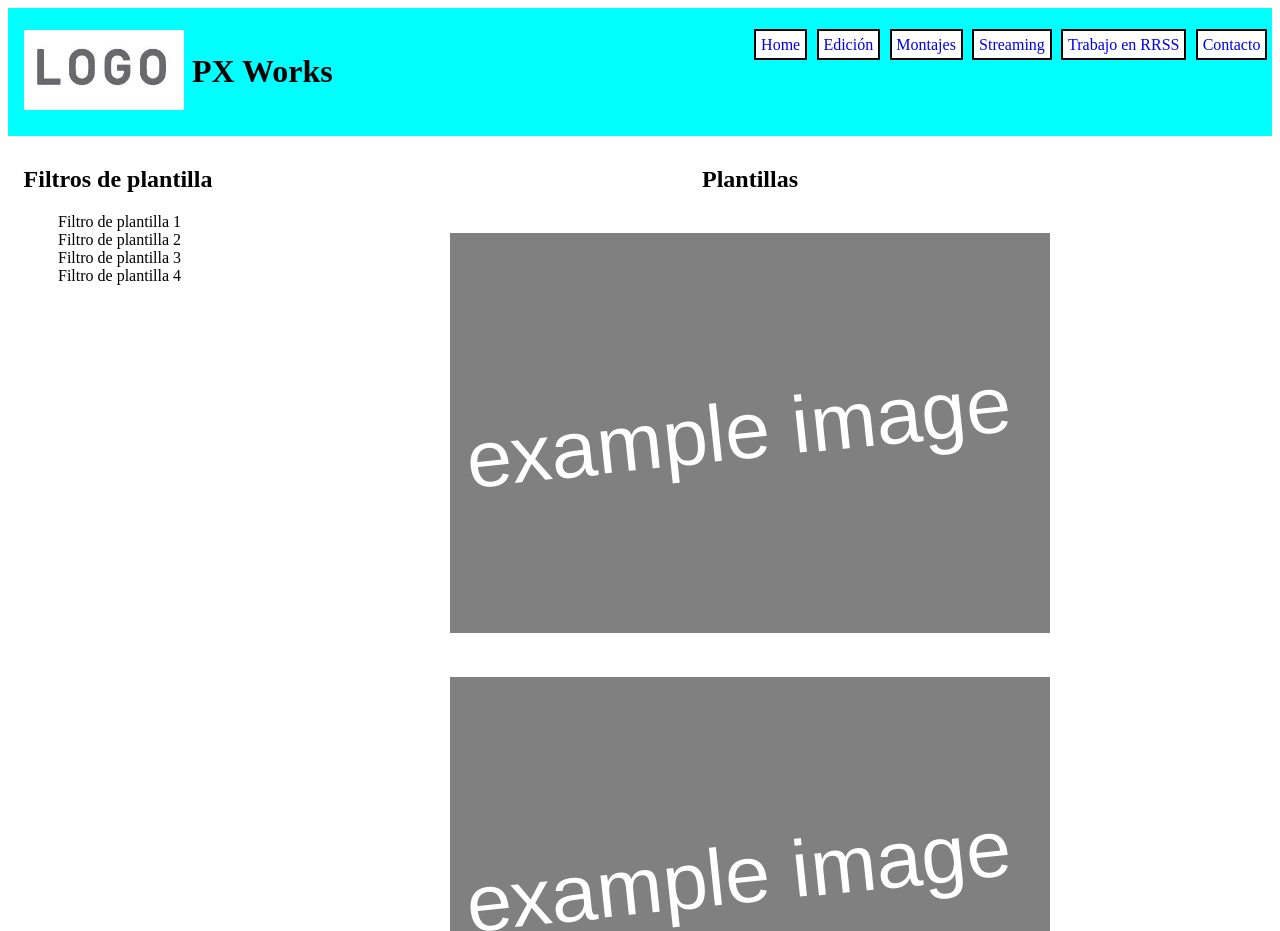
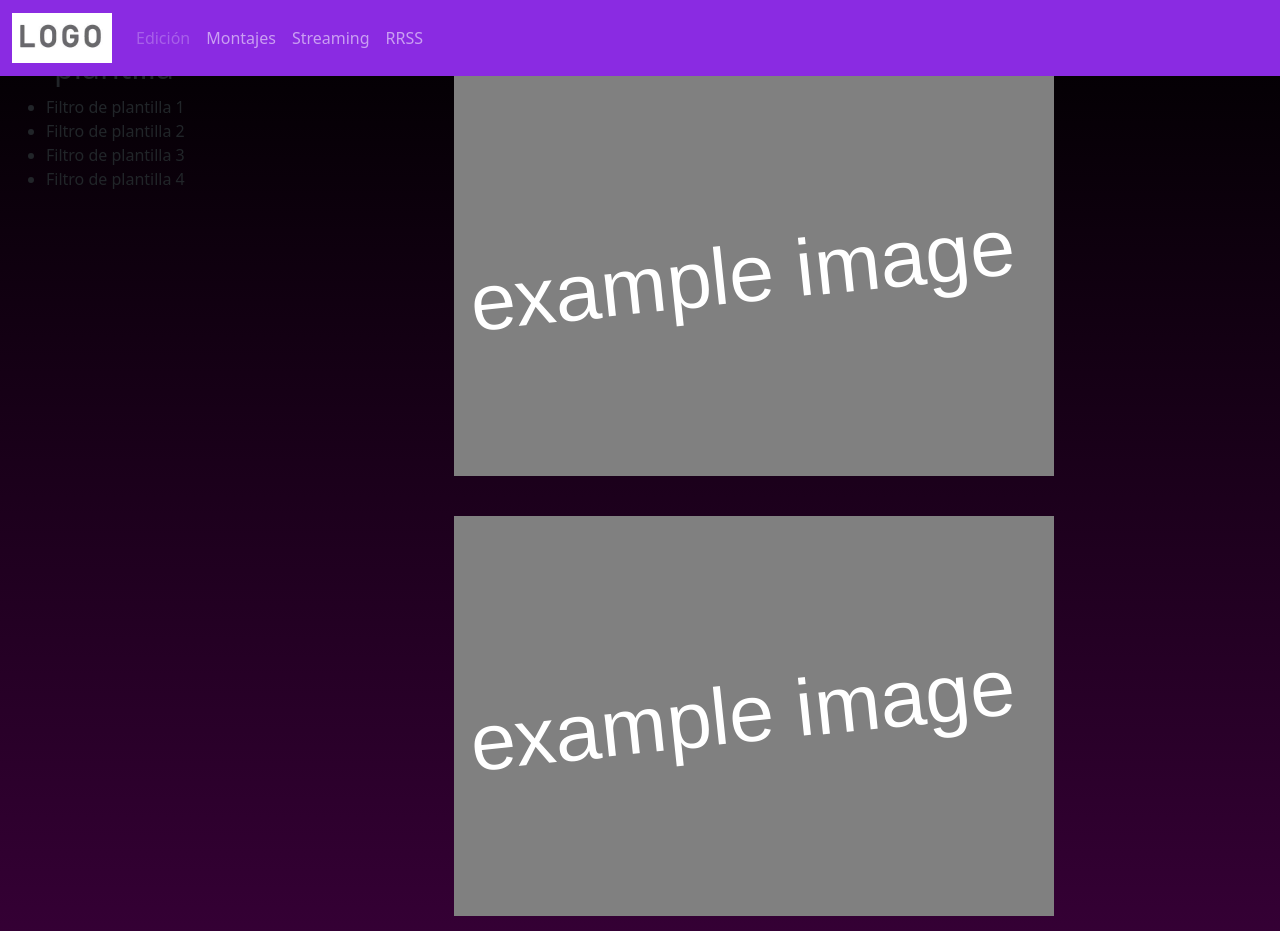
Before and after one commit to eskart/Tareas-CH-Beltran, a plain HTML site: page pages/templates.html in a window 1280 px wide. Shown: the top 931 px of the page. Drawn offline with nearby package versions, Linux system fonts and the light colour scheme.

Commit message:
Barra de navegación personalizada.

```diff
--- a/css/styles.css
+++ b/css/styles.css
@@ -1,6 +1,11 @@
 /* SECCIÓN DE PROPIEDADES COMUNES ------------------------------------------------------------ */
 
+body{
+    background: linear-gradient(black, purple);
+}
+
 /* HEADER  --------------------------------------------------------------------*/
+/*
 header{
     position: sticky;
     top:0px;
@@ -23,10 +28,12 @@ h1{
 ul{
     list-style-type: none;
 }
+
 a{
     text-decoration: none;
     text-decoration-color: none;
 }
+
 nav ul{
     display: flex;
     flex-direction: row;
@@ -39,7 +46,7 @@ nav ul li{
     margin: .3rem;
     background-color: rgb(255, 255, 255);
 }
-
+*/
 /* MAIN -------------------------------------------------------------------- */
 main{
     display:flex;
--- a/pages/templates.html
+++ b/pages/templates.html
@@ -4,6 +4,7 @@
     <meta charset="UTF-8">
     <meta http-equiv="X-UA-Compatible" content="IE=edge">
     <meta name="viewport" content="width=device-width, initial-scale=1.0">
+    <link rel="stylesheet" href="../css/bootstrap.css">
     <link rel="stylesheet" href="../css/styles.css">
     <title>PX works</title>
 </head>
@@ -11,23 +12,32 @@
 
     <!-- HEADER ------------------------------------------------------------------------------------------------------------------------------------------------------------------------------------ -->
     <header>
-        <!-- BOTÓN DE HOME EN LOGO  -------------------------------------------------------------------------------- -->
-        <div>
-            <a href="../index.html"><img src="../images/logo.jpg" alt="PX Works" height=80px"></a>
-            <h1>PX Works</h1>
-        </div>
 
         <!-- MENÚ DE NAV  -------------------------------------------------------------------------------- -->
-        <nav>
-            <ul>
-                <li><a href="../index.html">Home</a></li>
-                <li><a href="./templates.html">Edición</a></li>
-                <li><a href="./examples-montajes.html">Montajes</a></li>
-                <li><a href="./examples-stream.html">Streaming</a></li>
-                <li><a href="./examples-rrss.html">Trabajo en RRSS</a></li>
-                <li><a href="#contacto">Contacto</a></li>
-            </ul>
-        </nav>
+        <nav class="navbar fixed-top navbar-expand-lg navbar-dark" style="background-color: blueviolet; color: white;">
+            <div class="container-fluid">
+              <a class="navbar-brand" href="../index.html"><img src="../images/logo.jpg" alt="PX Works" height="50"></a>
+              <button class="navbar-toggler" type="button" data-bs-toggle="collapse" data-bs-target="#navbarSupportedContent" aria-controls="navbarSupportedContent" aria-expanded="false" aria-label="Toggle navigation">
+                <span class="navbar-toggler-icon"></span>
+              </button>
+              <div class="collapse navbar-collapse" id="navbarSupportedContent">
+                <ul class="navbar-nav me-auto mb-2 mb-lg-0">
+                  <li class="nav-item">
+                    <a class="nav-link disabled" href="./templates.html">Edición</a>
+                  </li>
+                  <li class="nav-item">
+                    <a class="nav-link" href="./examples-montajes.html">Montajes</a>
+                  </li>
+                  <li class="nav-item">
+                    <a class="nav-link" href="./examples-stream.html">Streaming</a>
+                  </li>
+                  <li class="nav-item">
+                    <a class="nav-link" href="./examples-rrss.html">RRSS</a>
+                  </li>
+                </ul>
+              </div>
+            </div>
+          </nav>
     </header>
 
 
@@ -102,5 +112,6 @@
         </section>
     </footer>
 
+    <script src="./js/bootstrap.js"></script>
 </body>
 </html>
```
Also changed, not shown: index.html (+26 -16 lines), pages/examples-montajes.html (+26 -15 lines), pages/examples-rrss.html (+26 -15 lines), pages/examples-stream.html (+26 -15 lines), pages/material.html (+26 -15 lines).
